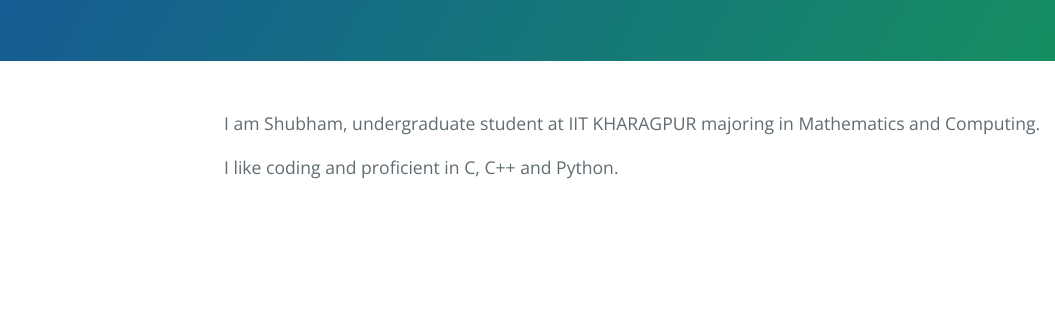
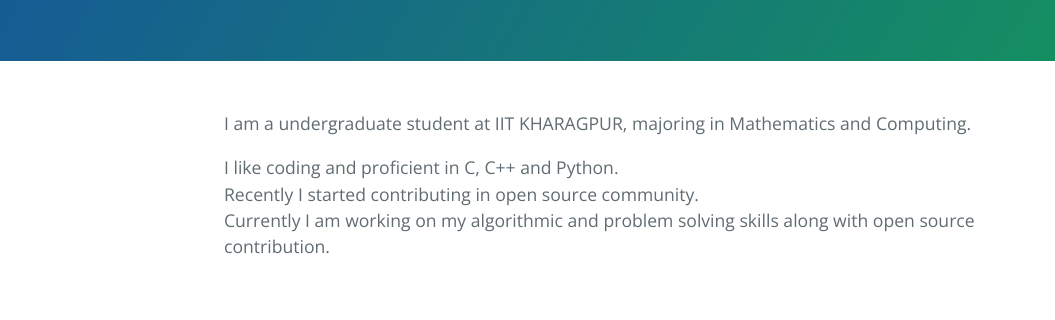
Before and after one commit to shubhamtibra/shubhamtibra.github.io, a plain HTML site: page index.html in a window 1280 px wide. Shown: the part 179-499 px from the top of the page, 0-1055 px from the left. Drawn offline with nearby package versions, Linux system fonts and the light colour scheme.

Commit message:
Update index.html

```diff
--- a/index.html
+++ b/index.html
@@ -18,8 +18,9 @@
     <section class="main-content">
       <IMG STYLE="position:absolute; TOP:350px; LEFT:1060px; WIDTH:200px; HEIGHT:200px" SRC=https://drive.google.com/uc?id=0B82LVmTcVHbmMXFrWk44dHZFeVU>
 
-      <p>I am Shubham, undergraduate student at IIT KHARAGPUR majoring in Mathematics and Computing. </p>
-      <p>I like coding and proficient in C, C++ and Python.</p>
+      <p>I am a undergraduate student at IIT KHARAGPUR, majoring in Mathematics and Computing. </p>
+      <p>I like coding and proficient in C, C++ and Python.<br>Recently I started contributing in open source community.
+      <br>Currently I am working on my algorithmic and problem solving skills along with open source contribution.</p>
 
 
 
```
